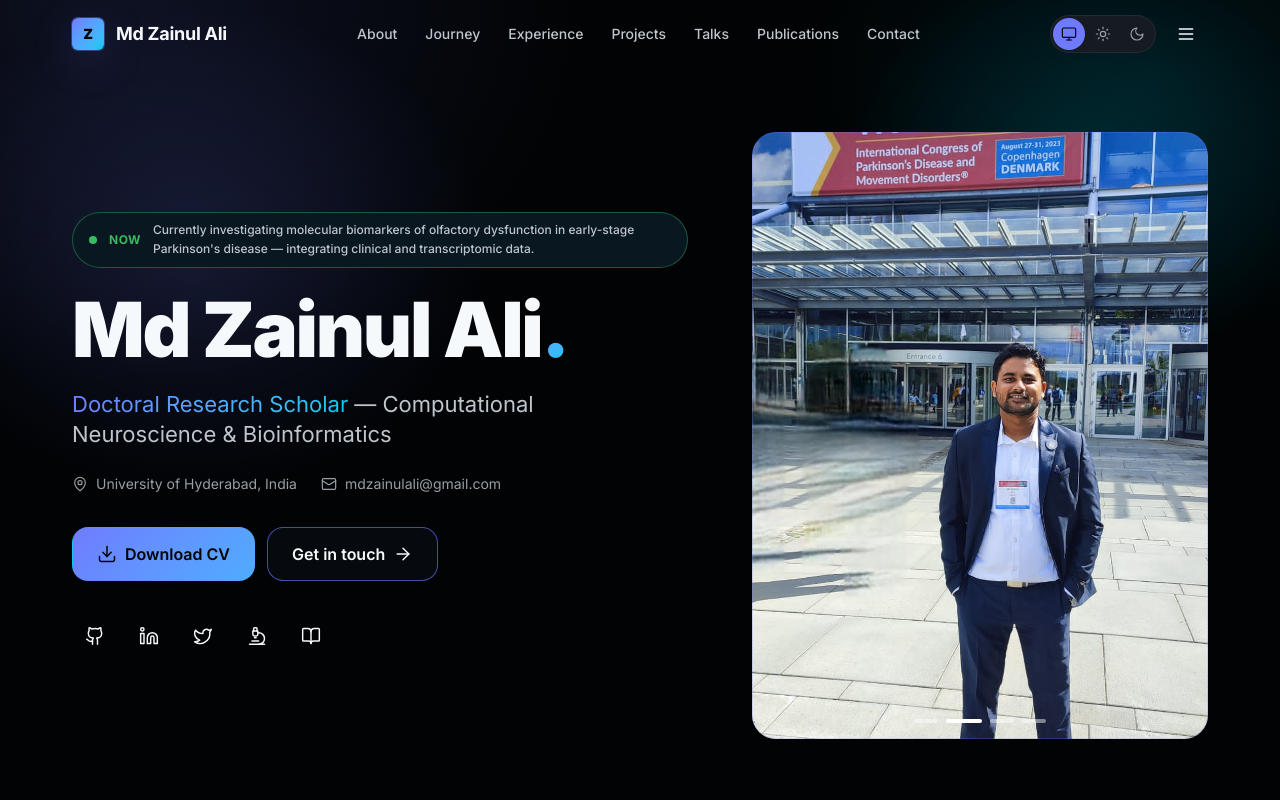
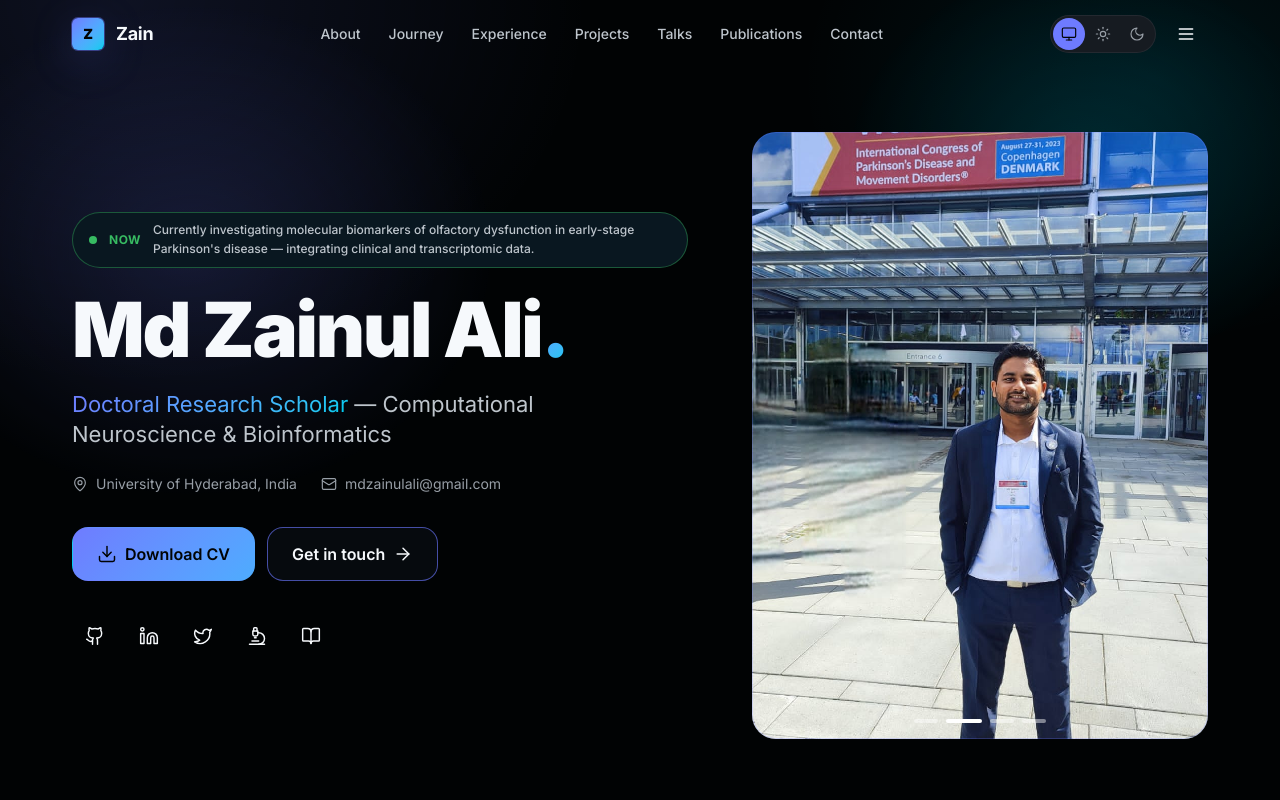
Before and after one commit to iam-zain/i-am-zain, a website: page index.html in a window 1280 px wide. Shown: the top 800 px of the page. Drawn offline with Linux system fonts and the light colour scheme.

Commit message:
feat: add graduation cap SVG favicon and shorten nav brand to Zain

```diff
--- a/index.html
+++ b/index.html
@@ -11,6 +11,7 @@
   <title>Md Zainul Ali — Research Portfolio</title>
   <meta name="description" content="Research portfolio of Md Zainul Ali — Doctoral Research Scholar in Computational Neuroscience & Bioinformatics." />
 
+  <link rel="icon" type="image/svg+xml" href="/favicon/favicon.svg" />
   <link rel="icon" href="/favicon/favicon.ico" sizes="any" />
   <link rel="icon" type="image/png" sizes="32x32" href="/favicon/favicon-32x32.png" />
   <link rel="icon" type="image/png" sizes="16x16" href="/favicon/favicon-16x16.png" />
--- a/js/components/nav.js
+++ b/js/components/nav.js
@@ -16,7 +16,7 @@ export function initNav() {
   if (!nav) return;
 
   const brandMark = el("span", { class: "site-nav__brand-mark", "aria-hidden": "true" }, "Z");
-  const brandName = el("span", {}, "Md Zainul Ali");
+  const brandName = el("span", {}, "Zain");
   const brand = el("a", { class: "site-nav__brand", href: "#hero", "aria-label": "Home" }, [brandMark, brandName]);
 
   const links = el("nav", { class: "site-nav__links", "aria-label": "Primary" },
```
Also changed, not shown: favicon/favicon.svg (added).
